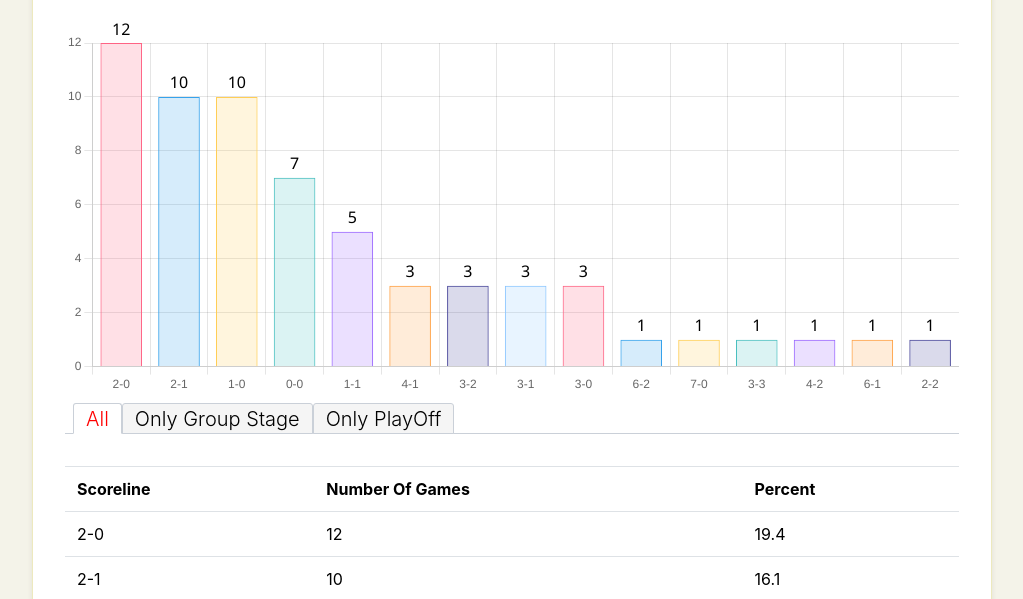
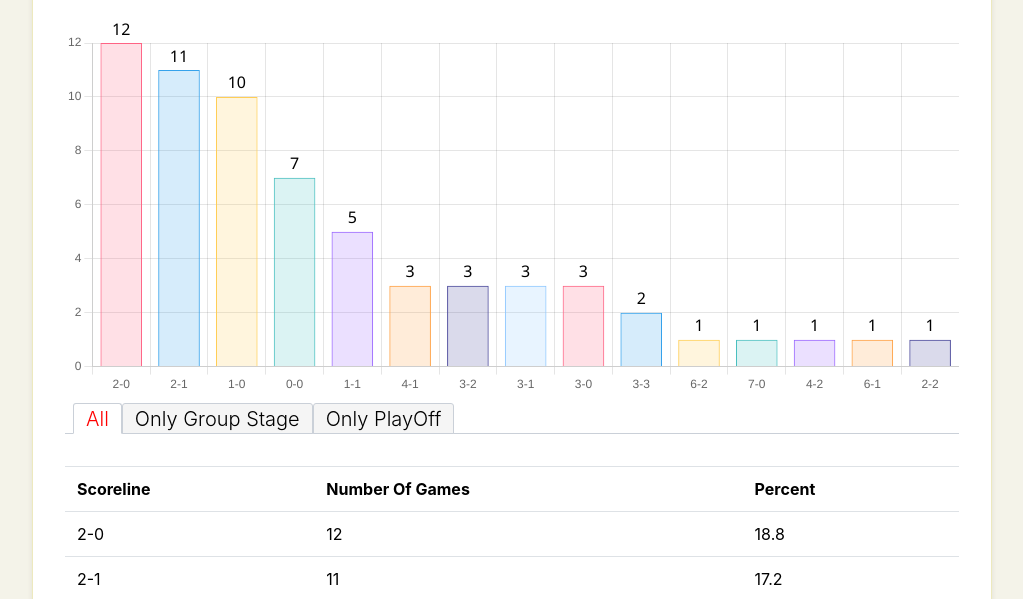
Before and after one commit to skotniczny/world-cup-stats, a website built with Parcel: page charts/index.html in a window 1280 px wide. Shown: the part 201-800 px from the top of the page, without its empty margins (128-1151 px from the left). Built offline with nearby package versions, Linux system fonts and the light colour scheme.

Commit message:
Update Qatar 2022 stats and fix typo

```diff
--- a/api-data-generator.js
+++ b/api-data-generator.js
@@ -2,7 +2,7 @@ const { writeFile } = require('fs')
 
 const urls = [
   {
-    name: 'Quatar 2022',
+    name: 'Qatar 2022',
     url: 'https://api.fifa.com/api/v3/calendar/matches?idSeason=255711&count=100&language=en'
   },
   {
--- a/charts/index.html
+++ b/charts/index.html
@@ -13,11 +13,11 @@
       <h1>Most Common Full-time World Cup Scores</h1>
       <div class="subsection">
         <h2>Qatar 2022</h2>
-        <canvas id="quatar" width="960" height="400"></canvas>
+        <canvas id="qatar" width="960" height="400"></canvas>
         <div class="tab-panel">
-          <div data-tabname="All" id="scores-quatar" class="table-container"></div>
-          <div id="scores-quatar-group" class="table-container" data-tabname="Only Group Stage"></div>
-          <div id="scores-quatar-playoff" class="table-container" data-tabname="Only PlayOff"></div>
+          <div data-tabname="All" id="scores-qatar" class="table-container"></div>
+          <div id="scores-qatar-group" class="table-container" data-tabname="Only Group Stage"></div>
+          <div id="scores-qatar-playoff" class="table-container" data-tabname="Only PlayOff"></div>
         </div>
       </div>
       <div class="subsection">
@@ -88,8 +88,8 @@
     <div class="container">
       <h1>Goals Difference</h1>
       <div class="subsection">
-        <h2>Quatar 2022</h2>
-        <div id="diff-quatar" class="table-container"></div>
+        <h2>Qatar 2022</h2>
+        <div id="diff-qatar" class="table-container"></div>
         <h2>Russia 2018</h2>
         <div id="diff-russia" class="table-container"></div>
         <h2>Brazil 2014</h2>
@@ -115,8 +115,8 @@
       </div>
       <h1>Goals Scored by Winners</h1>
       <div class="subsection">
-        <h2>Quatar 2022</h2>
-        <div id="goals-by-winner-quatar" class="table-container"></div>
+        <h2>Qatar 2022</h2>
+        <div id="goals-by-winner-qatar" class="table-container"></div>
         <h2>Russia 2018</h2>
         <div id="goals-by-winner-russia" class="table-container"></div>
         <h2>Brazil 2014</h2>
@@ -134,8 +134,8 @@
       </div>
       <h1>Goals Scored by Losers</h1>
       <div class="subsection">
-        <h2>Quatar 2022</h2>
-        <div id="goals-by-losers-quatar" class="table-container"></div>
+        <h2>Qatar 2022</h2>
+        <div id="goals-by-losers-qatar" class="table-container"></div>
         <h2>Russia 2018</h2>
         <div id="goals-by-losers-russia" class="table-container"></div>
         <h2>Brazil 2014</h2>
--- a/charts/scripts.js
+++ b/charts/scripts.js
@@ -67,11 +67,11 @@ Chart.defaults.plugins.tooltip.callbacks.label = (tooltipItem) => {
   return precentage
 }
 
-const ctxQuatar = document.getElementById('quatar').getContext('2d')
+const ctxQatar = document.getElementById('qatar').getContext('2d')
 // eslint-disable-next-line no-unused-vars
-const quatarChart = new Chart(ctxQuatar, {
+const qatarChart = new Chart(ctxQatar, {
   type: 'bar',
-  data: makeData(DATA.quatar.mostFrequentScores),
+  data: makeData(DATA.qatar.mostFrequentScores),
   options: {
     title: {
       display: true,
@@ -227,9 +227,9 @@ const diffChart = new Chart(ctxDiff, {
 })
 
 const scoresHeadings = ['Scoreline', 'Number Of Games', 'Percent']
-makeTable(document.querySelector('#scores-quatar'), scoresHeadings, DATA.quatar.mostFrequentScores)
-makeTable(document.querySelector('#scores-quatar-group'), scoresHeadings, DATA.quatar.mostFrequentScoresGroupStage)
-makeTable(document.querySelector('#scores-quatar-playoff'), scoresHeadings, DATA.quatar.mostFrequentScoresPlayOffStage)
+makeTable(document.querySelector('#scores-qatar'), scoresHeadings, DATA.qatar.mostFrequentScores)
+makeTable(document.querySelector('#scores-qatar-group'), scoresHeadings, DATA.qatar.mostFrequentScoresGroupStage)
+makeTable(document.querySelector('#scores-qatar-playoff'), scoresHeadings, DATA.qatar.mostFrequentScoresPlayOffStage)
 
 makeTable(document.querySelector('#scores-russia'), scoresHeadings, DATA.russia.mostFrequentScores)
 makeTable(document.querySelector('#scores-russia-group'), scoresHeadings, DATA.russia.mostFrequentScoresGroupStage)
@@ -256,7 +256,7 @@ makeTable(document.querySelector('#scores-france-group'), scoresHeadings, DATA.f
 makeTable(document.querySelector('#scores-france-playoff'), scoresHeadings, DATA.france.mostFrequentScoresPlayOffStage)
 
 const diffHeadings = ['Goals Difference', 'Number', 'Percent']
-makeTable(document.querySelector('#diff-quatar'), diffHeadings, DATA.quatar.goalsDiff)
+makeTable(document.querySelector('#diff-qatar'), diffHeadings, DATA.qatar.goalsDiff)
 makeTable(document.querySelector('#diff-russia'), diffHeadings, DATA.russia.goalsDiff)
 makeTable(document.querySelector('#diff-brazil'), diffHeadings, DATA.brazil.goalsDiff)
 makeTable(document.querySelector('#diff-south_africa'), diffHeadings, DATA.south_africa.goalsDiff)
@@ -265,7 +265,7 @@ makeTable(document.querySelector('#diff-korea_japan'), diffHeadings, DATA.korea_
 makeTable(document.querySelector('#diff-france'), diffHeadings, DATA.france.goalsDiff)
 
 const avgData = [
-  ['Quatar 2022', DATA.quatar.goalsScored, DATA.quatar.goalsAvg],
+  ['Qatar 2022', DATA.qatar.goalsScored, DATA.qatar.goalsAvg],
   ['Russia 2018', DATA.russia.goalsScored, DATA.russia.goalsAvg],
   ['Brazil 2014', DATA.brazil.goalsScored, DATA.brazil.goalsAvg],
   ['South Africa 2010', DATA.south_africa.goalsScored, DATA.south_africa.goalsAvg],
@@ -277,7 +277,7 @@ const avgData = [
 makeTable(document.querySelector('#scored-goals'), ['World Cup', 'Goals Scored', 'Goals Per Match'], avgData)
 
 const goalsByHeadings = ['Goals Scored', 'Occurrences', 'Percent']
-makeTable(document.querySelector('#goals-by-winner-quatar'), goalsByHeadings, DATA.quatar.goalsScoredByWinners)
+makeTable(document.querySelector('#goals-by-winner-qatar'), goalsByHeadings, DATA.qatar.goalsScoredByWinners)
 makeTable(document.querySelector('#goals-by-winner-russia'), goalsByHeadings, DATA.russia.goalsScoredByWinners)
 makeTable(document.querySelector('#goals-by-winner-brazil'), goalsByHeadings, DATA.brazil.goalsScoredByWinners)
 makeTable(document.querySelector('#goals-by-winner-south_africa'), goalsByHeadings, DATA.south_africa.goalsScoredByWinners)
@@ -286,7 +286,7 @@ makeTable(document.querySelector('#goals-by-winner-korea_japan'), goalsByHeading
 makeTable(document.querySelector('#goals-by-winner-france'), goalsByHeadings, DATA.france.goalsScoredByWinners)
 makeTable(document.querySelector('#goals-by-winner-last_6'), goalsByHeadings, DATA.last_6_world_cups.goalsScoredByWinners)
 
-makeTable(document.querySelector('#goals-by-losers-quatar'), goalsByHeadings, DATA.quatar.goalsScoredByLosers)
+makeTable(document.querySelector('#goals-by-losers-qatar'), goalsByHeadings, DATA.qatar.goalsScoredByLosers)
 makeTable(document.querySelector('#goals-by-losers-russia'), goalsByHeadings, DATA.russia.goalsScoredByLosers)
 makeTable(document.querySelector('#goals-by-losers-brazil'), goalsByHeadings, DATA.brazil.goalsScoredByLosers)
 makeTable(document.querySelector('#goals-by-losers-south_africa'), goalsByHeadings, DATA.south_africa.goalsScoredByLosers)
--- a/json/data.json
+++ b/json/data.json
@@ -1,18 +1,18 @@
 {
-  "quatar": {
+  "qatar": {
     "mostFrequentScores": [
-      [ "2-0", 12, 19.4 ],
-      [ "2-1", 10, 16.1 ],
-      [ "1-0", 10, 16.1 ],
-      [ "0-0", 7, 11.3 ],
-      [ "1-1", 5, 8.1 ],
-      [ "4-1", 3, 4.8 ],
-      [ "3-2", 3, 4.8 ],
-      [ "3-1", 3, 4.8 ],
-      [ "3-0", 3, 4.8 ],
+      [ "2-0", 12, 18.8 ],
+      [ "2-1", 11, 17.2 ],
+      [ "1-0", 10, 15.6 ],
+      [ "0-0", 7, 10.9 ],
+      [ "1-1", 5, 7.8 ],
+      [ "4-1", 3, 4.7 ],
+      [ "3-2", 3, 4.7 ],
+      [ "3-1", 3, 4.7 ],
+      [ "3-0", 3, 4.7 ],
+      [ "3-3", 2, 3.1 ],
       [ "6-2", 1, 1.6 ],
       [ "7-0", 1, 1.6 ],
-      [ "3-3", 1, 1.6 ],
       [ "4-2", 1, 1.6 ],
       [ "6-1", 1, 1.6 ],
       [ "2-2", 1, 1.6 ]
@@ -33,40 +33,41 @@
       [ "4-2", 1, 2.1 ]
     ],
     "mostFrequentScoresPlayOffStage": [
-      [ "3-1", 2, 14.3 ],
-      [ "2-1", 2, 14.3 ],
-      [ "3-0", 2, 14.3 ],
-      [ "1-1", 2, 14.3 ],
-      [ "4-1", 1, 7.1 ],
-      [ "0-0", 1, 7.1 ],
-      [ "6-1", 1, 7.1 ],
-      [ "2-2", 1, 7.1 ],
-      [ "1-0", 1, 7.1 ],
-      [ "2-0", 1, 7.1 ]
+      [ "2-1", 3, 18.8 ],
+      [ "3-1", 2, 12.5 ],
+      [ "3-0", 2, 12.5 ],
+      [ "1-1", 2, 12.5 ],
+      [ "4-1", 1, 6.3 ],
+      [ "0-0", 1, 6.3 ],
+      [ "6-1", 1, 6.3 ],
+      [ "2-2", 1, 6.3 ],
+      [ "1-0", 1, 6.3 ],
+      [ "2-0", 1, 6.3 ],
+      [ "3-3", 1, 6.3 ]
     ],
     "goalsDiff": [
-      [ "0", 14, 22.6 ],
-      [ "1", 23, 37.1 ],
-      [ "2", 16, 25.8 ],
-      [ "3", 6, 9.7 ],
+      [ "0", 15, 23.4 ],
+      [ "1", 24, 37.5 ],
+      [ "2", 16, 25 ],
+      [ "3", 6, 9.4 ],
       [ "4", 1, 1.6 ],
       [ "5", 1, 1.6 ],
       [ "7", 1, 1.6 ]
     ],
-    "goalsScored": 163,
-    "goalsAvg": 2.63,
+    "goalsScored": 172,
+    "goalsAvg": 2.69,
     "goalsScoredByWinners": [
-      [ "2", 22, 45.8 ],
-      [ "1", 10, 20.8 ],
-      [ "3", 9, 18.8 ],
-      [ "4", 4, 8.3 ],
-      [ "6", 2, 4.2 ],
-      [ "7", 1, 2.1 ]
+      [ "2", 23, 46.9 ],
+      [ "1", 10, 20.4 ],
+      [ "3", 9, 18.4 ],
+      [ "4", 4, 8.2 ],
+      [ "6", 2, 4.1 ],
+      [ "7", 1, 2 ]
     ],
     "goalsScoredByLosers": [
-      [ "0", 26, 54.2 ],
-      [ "1", 17, 35.4 ],
-      [ "2", 5, 10.4 ]
+      [ "0", 26, 53.1 ],
+      [ "1", 18, 36.7 ],
+      [ "2", 5, 10.2 ]
     ]
   },
   "russia": {
@@ -458,21 +459,21 @@
   },
   "last_6_world_cups": {
     "mostFrequentScores": [
-      [ "1-0", 94, 21.1 ],
-      [ "2-1", 77, 17.3 ],
+      [ "1-0", 94, 21 ],
+      [ "2-1", 78, 17.4 ],
       [ "2-0", 59, 13.2 ],
       [ "1-1", 46, 10.3 ],
-      [ "0-0", 36, 8.1 ],
+      [ "0-0", 36, 8 ],
       [ "3-0", 30, 6.7 ],
       [ "3-1", 24, 5.4 ],
       [ "2-2", 21, 4.7 ],
       [ "3-2", 16, 3.6 ],
       [ "4-1", 10, 2.2 ],
       [ "4-0", 9, 2 ],
+      [ "3-3", 4, 0.9 ],
       [ "4-2", 4, 0.9 ],
       [ "5-0", 3, 0.7 ],
       [ "6-1", 3, 0.7 ],
-      [ "3-3", 3, 0.7 ],
       [ "5-2", 3, 0.7 ],
       [ "7-0", 2, 0.4 ],
       [ "8-0", 1, 0.2 ],
@@ -506,12 +507,12 @@
       [ "6-2", 1, 0.3 ]
     ],
     "mostFrequentScoresPlayOffStage": [
-      [ "1-0", 25, 22.7 ],
-      [ "2-1", 22, 20 ],
-      [ "1-1", 12, 10.9 ],
-      [ "2-0", 12, 10.9 ],
-      [ "3-0", 9, 8.2 ],
-      [ "0-0", 8, 7.3 ],
+      [ "1-0", 25, 22.3 ],
+      [ "2-1", 23, 20.5 ],
+      [ "1-1", 12, 10.7 ],
+      [ "2-0", 12, 10.7 ],
+      [ "3-0", 9, 8 ],
+      [ "0-0", 8, 7.1 ],
       [ "3-2", 5, 4.5 ],
       [ "3-1", 5, 4.5 ],
       [ "4-1", 4, 3.6 ],
@@ -520,12 +521,13 @@
       [ "7-1", 1, 0.9 ],
       [ "4-3", 1, 0.9 ],
       [ "4-2", 1, 0.9 ],
-      [ "6-1", 1, 0.9 ]
+      [ "6-1", 1, 0.9 ],
+      [ "3-3", 1, 0.9 ]
     ],
     "goalsDiff": [
-      [ "0", 106, 23.8 ],
-      [ "1", 188, 42.2 ],
-      [ "2", 87, 19.5 ],
+      [ "0", 107, 23.9 ],
+      [ "1", 189, 42.2 ],
+      [ "2", 87, 19.4 ],
       [ "3", 43, 9.6 ],
       [ "4", 11, 2.5 ],
       [ "5", 6, 1.3 ],
@@ -533,22 +535,22 @@
       [ "7", 2, 0.4 ],
       [ "8", 1, 0.2 ]
     ],
-    "goalsScored": 1127,
-    "goalsAvg": 2.53,
+    "goalsScored": 1136,
+    "goalsAvg": 2.54,
     "goalsScoredByWinners": [
-      [ "2", 136, 40 ],
+      [ "2", 137, 40.2 ],
       [ "1", 94, 27.6 ],
-      [ "3", 70, 20.6 ],
-      [ "4", 24, 7.1 ],
+      [ "3", 70, 20.5 ],
+      [ "4", 24, 7 ],
       [ "5", 7, 2.1 ],
       [ "6", 5, 1.5 ],
       [ "7", 3, 0.9 ],
       [ "8", 1, 0.3 ]
     ],
     "goalsScoredByLosers": [
-      [ "0", 199, 58.5 ],
-      [ "1", 116, 34.1 ],
-      [ "2", 24, 7.1 ],
+      [ "0", 199, 58.4 ],
+      [ "1", 117, 34.3 ],
+      [ "2", 24, 7 ],
       [ "3", 1, 0.3 ]
     ]
   }
```
Also changed, not shown: json/Qatar_2022.json (renamed from json/Quatar_2022.json, +19 -0 lines), stats-generator.js (+5 -5 lines).
